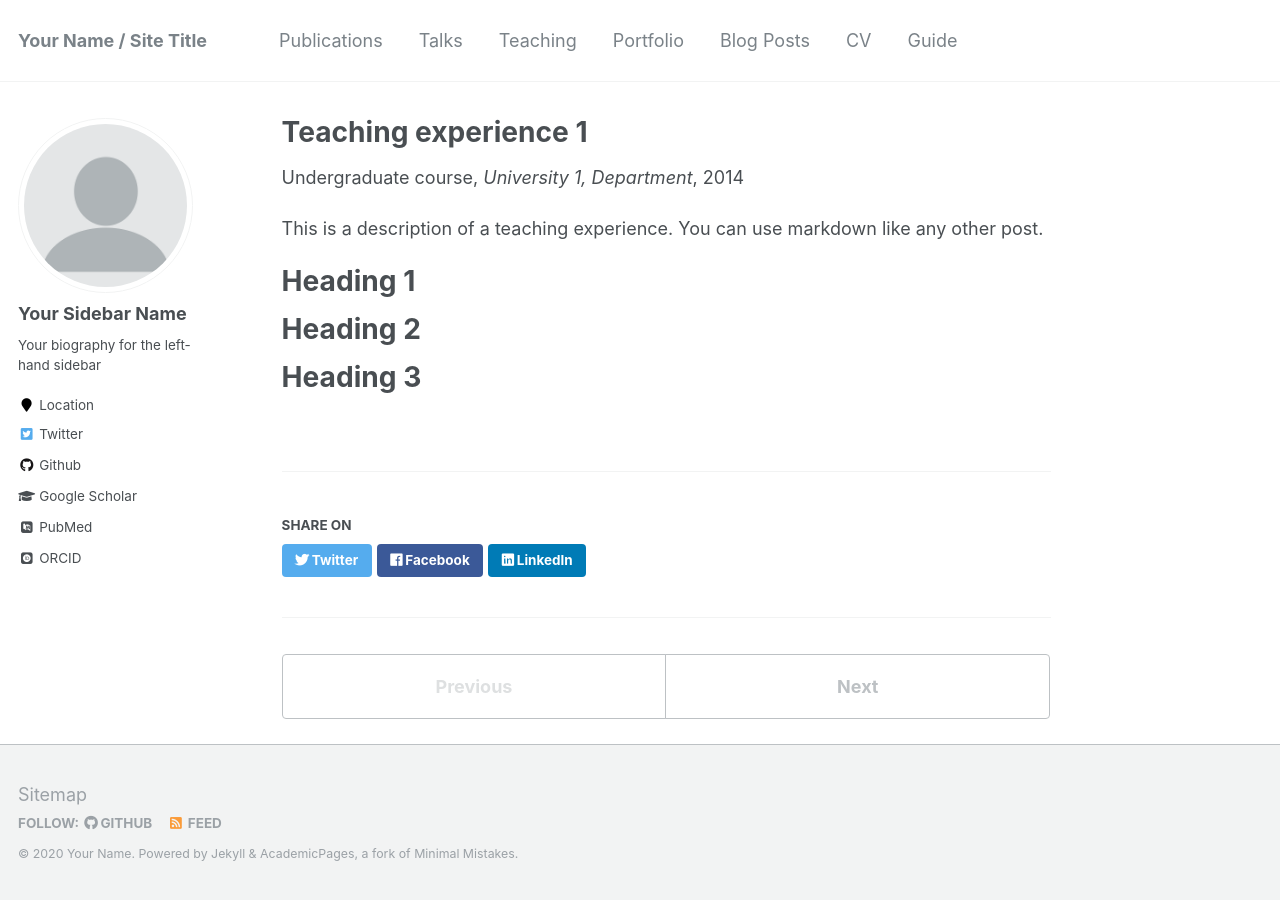
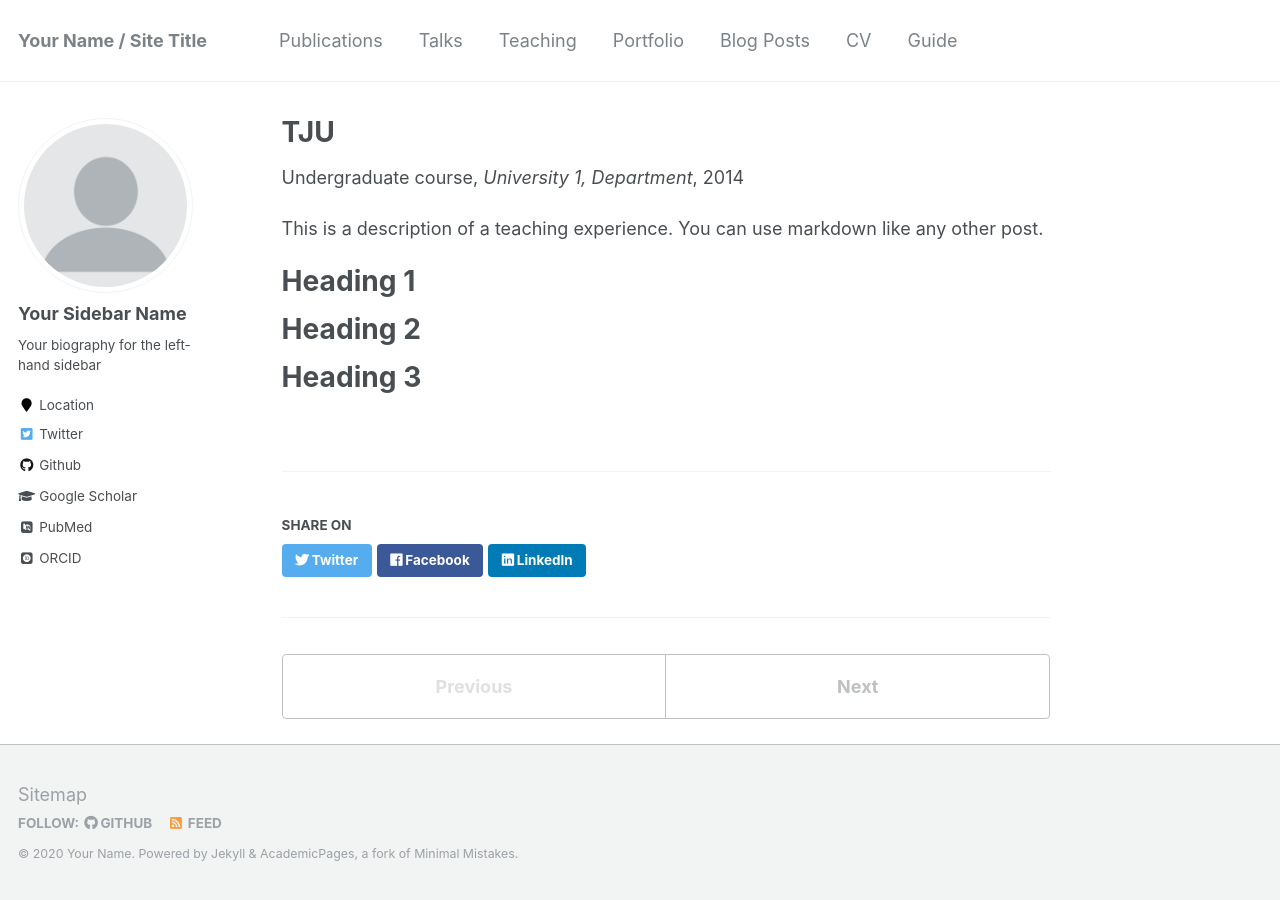
Before and after one commit to JasonLiuys/JasonLiuys, a Jekyll site: the page built from _teaching/2014-spring-teaching-1.md, in a window 1280 px wide. Built offline with Jekyll 4.4.1, drawn with Linux system fonts in a browser that asks for light colours; some web fonts are replaced.

Commit message:
Update 2014-spring-teaching-1.md

```diff
--- a/_teaching/2014-spring-teaching-1.md
+++ b/_teaching/2014-spring-teaching-1.md
@@ -1,5 +1,5 @@
 ---
-title: "Teaching experience 1"
+title: "TJU"
 collection: teaching
 type: "Undergraduate course"
 permalink: /teaching/2014-spring-teaching-1
```
